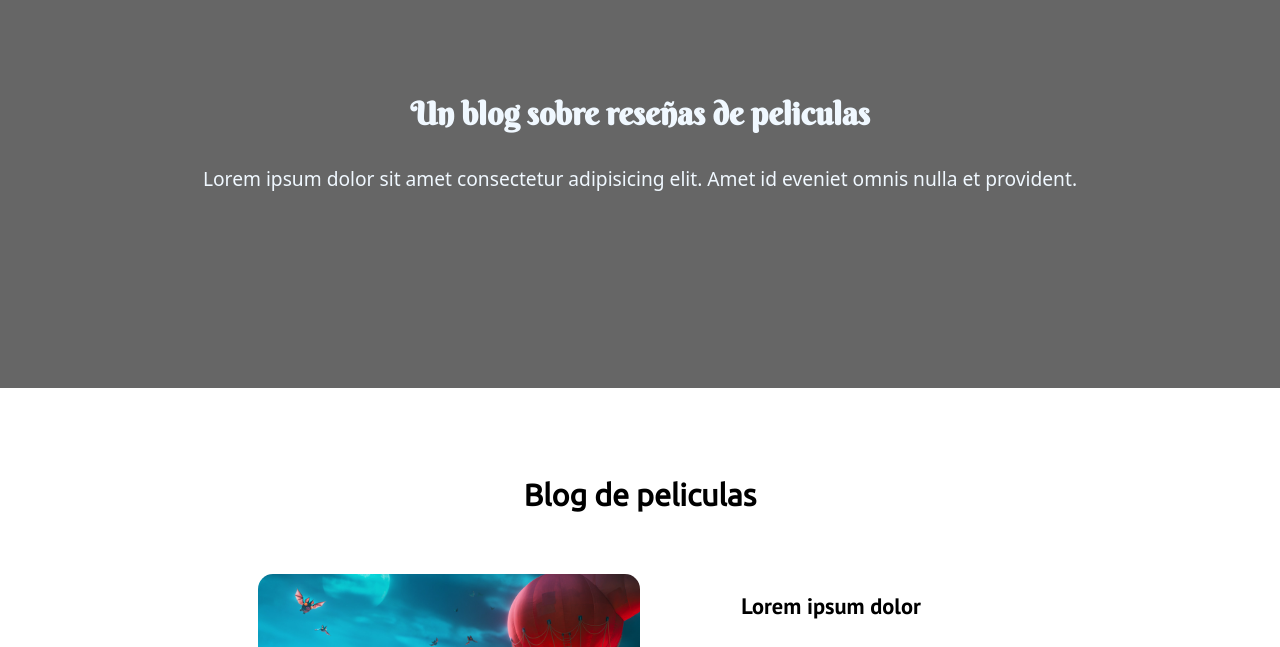
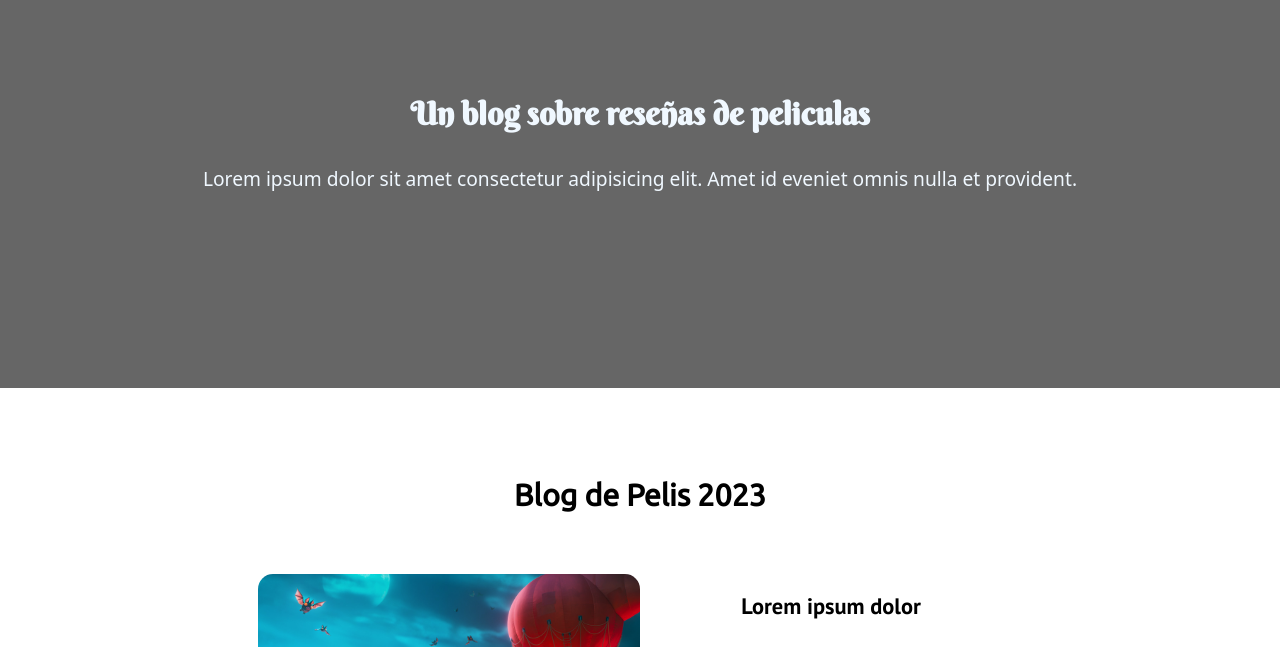
Before and after one commit to pedro-turpo/Maquetado-blog-peliculas, a plain HTML site: page index.html in a window 1280 px wide. Shown: the part 112-759 px from the top of the page. Drawn offline with Linux system fonts and the light colour scheme.

Commit message:
Modificacion del titulo

```diff
--- a/index.html
+++ b/index.html
@@ -51,7 +51,7 @@
         <!-- MAIN BLOG -->
         <section class="blog">
             <div class="container">
-                <h2 class="title-blog">Blog de peliculas</h2>
+                <h2 class="title-blog">Blog de Pelis 2023</h2>
                 <!--Articulo 1-->
                 <div class="articles">
                     <article class="article">
```
